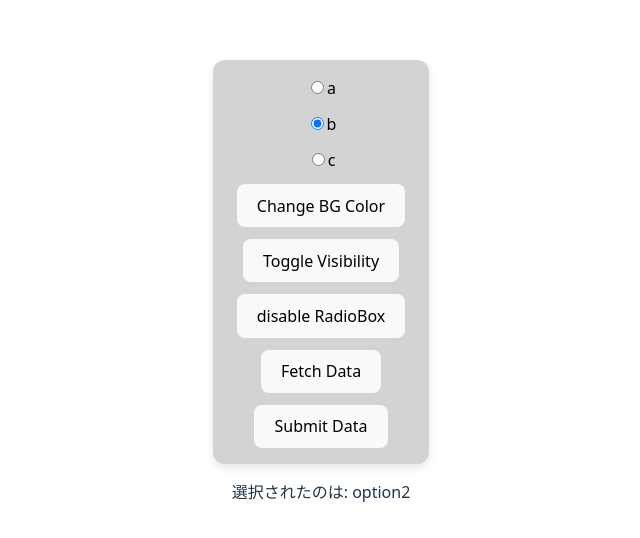
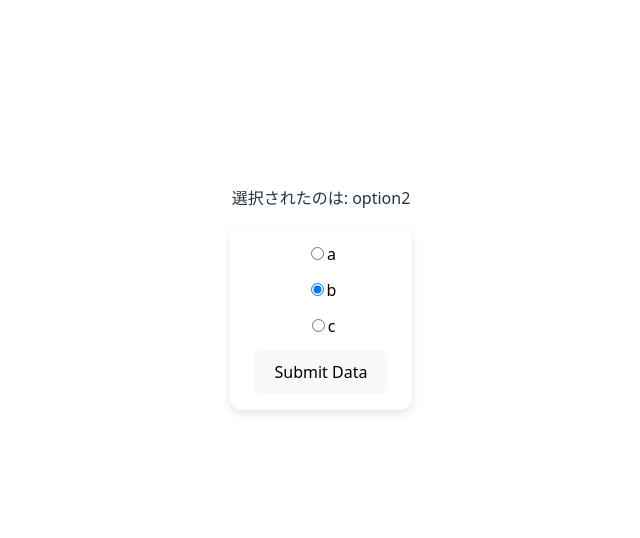
Before and after one commit to kirori-1/react, a React (Vite) app: page / in a window 1280 px wide. Shown: the part 110-648 px from the top of the page, without its empty margins (319-959 px from the left). Built offline with nearby package versions, Linux system fonts and the light colour scheme.

Commit message:
重构App组件，更新导入路径，移除未使用的CheckBoxGroup、RadioBox、RadioGroup和SelectBox组件，优化了选中值的显示逻辑。

```diff
--- a/src/App.tsx
+++ b/src/App.tsx
@@ -1,8 +1,8 @@
 import { useState } from "react";
 import "./App.css";
-// // import RadioBox from "./components/RadioBox";
+// // import RadioBox from "./components/form/RadioBox";
 // import FontColorPage from "./pages/FontColorPage";
-import RadioGroup from "./components/RadioGroup";
+import RadioGroup from "./components/form/RadioGroup";
 
 function App() {
   // const [count, setCount] = useState(0);
@@ -34,7 +34,9 @@ function App() {
           count is {count}
         </button>
       </div> */}
-
+      <div>
+        <p>選択されたのは: {selectedValue}</p>
+      </div>
       <div style={{ display: "flex", justifyContent: "center" }}>
         <RadioGroup
           initialFontColor="black"
@@ -46,12 +48,9 @@ function App() {
           onChange={handleRadioChange}
           isVisible={true}
           initialValue="default"
-          initactivable={true}
         />
       </div>
-      <div>
-        <p>選択されたのは: {selectedValue}</p>
-      </div>
+
       {/* <p className="read-the-docs">
         Click on the Vite and React logos to learn more
       </p> */}
--- a/src/components/RadioGroup.tsx
+++ b/src/components/form/RadioGroup.tsx
@@ -3,7 +3,6 @@ import React, { useState } from "react";
 interface RadioOption {
   label: string;
   value: string;
-  checkable: boolean;
 }
 
 interface RadioGroupProps {
@@ -11,55 +10,39 @@ interface RadioGroupProps {
   initialFontColor: string;
   initialSize: string;
   initialFontSize: string;
-  isVisible: boolean;
   initialValue: string;
-  initactivable: boolean;
   options: RadioOption[];
   defaultSelected?: string;
   onChange?: (selectedValue: string) => void;
+  isVisible?: boolean;
 }
 
 const RadioGroup: React.FC<RadioGroupProps> = ({
-  initialColor,
   initialFontColor,
   initialSize,
   initialFontSize,
-  initactivable,
-  isVisible,
+  onChange,
   initialValue,
   options,
   defaultSelected,
-  onChange,
+  isVisible = true,
 }) => {
+  if (!isVisible) {
+    return null;
+  }
   const [selectedValue, setSelectedValue] = useState<string | undefined>(
     defaultSelected
   );
-  const [color, setColor] = useState(initialColor);
+
   const [fontColor] = useState(initialFontColor);
   const [size] = useState(initialSize);
   const [fontSize] = useState(initialFontSize);
-  const [fetchedValue, setFetchedValue] = useState<string>("Fetch Data");
-  const [isRadioActive, setIsRadioActive] = useState(initactivable);
-  const [visible, setVisible] = useState(isVisible);
-  const [value, setValue] = useState(initialValue);
-
+  const [value] = useState(initialValue);
   const handleChange = (newVal: string) => {
     setSelectedValue(newVal);
     onChange?.(newVal);
   };
 
-  const fetchData = async () => {
-    try {
-      const response = await fetch("/api/data");
-      const data = await response.json();
-      setValue(data.value);
-      setFetchedValue(String(data.value));
-      console.log(JSON.stringify({ value }));
-    } catch (err) {
-      console.error(err);
-      setFetchedValue("Fetch failed");
-    }
-  };
 
   const submitData = async () => {
     const res = await fetch("/api/data", {
@@ -71,17 +54,9 @@ const RadioGroup: React.FC<RadioGroupProps> = ({
     console.log("提交结果：", result);
   };
 
-  const rgb = () => {
-    const r = Math.floor(Math.random() * 256);
-    const g = Math.floor(Math.random() * 256);
-    const b = Math.floor(Math.random() * 256);
-    return `rgb(${r},${g},${b})`;
-  };
-
   return (
     <div
       style={{
-        backgroundColor: color,
         color: fontColor,
         fontSize,
         minWidth: size,
@@ -93,8 +68,7 @@ const RadioGroup: React.FC<RadioGroupProps> = ({
         borderRadius: "12px",
         boxShadow: "0 4px 8px rgba(0,0,0,0.1)",
         flexWrap: "wrap", // 自动换行
-        flexDirection:"column",
-        visibility: visible ? "visible" : "hidden",
+        flexDirection: "column",
       }}
     >
       {options.map((o) => (
@@ -103,7 +77,6 @@ const RadioGroup: React.FC<RadioGroupProps> = ({
             type="radio"
             name="radio-group"
             value={o.value}
-            disabled={!isRadioActive}
             checked={selectedValue === o.value}
             onChange={() => handleChange(o.value)}
           />
@@ -111,12 +84,8 @@ const RadioGroup: React.FC<RadioGroupProps> = ({
         </label>
       ))}
 
-      <button onClick={() => setColor(rgb())}>Change BG Color</button>
-      <button onClick={() => setVisible(!visible)}>Toggle Visibility</button>
-      <button onClick={() => setIsRadioActive((prev) => !prev)}>
-        {isRadioActive ? "disable RadioBox" : "enable RadioBox"}
-      </button>
-      <button onClick={fetchData}>{fetchedValue}</button>
+
+
       <button onClick={submitData}>Submit Data</button>
     </div>
   );
```
Also changed, not shown: src/components/button/SetcolorButton.tsx (added, +21 -0 lines), src/components/button/SetselectButton.tsx (added, +24 -0 lines), src/components/button/SetvisibleButton.tsx (added, +12 -0 lines), src/components/fetch/FetchData.tsx (added, +29 -0 lines), src/pages/SecondLevelMenu.tsx (added, +33 -0 lines), src/components/form/CheckBoxGroup.tsx (renamed from src/components/CheckBoxGroup.tsx), src/components/form/RadioBox.tsx (renamed from src/components/RadioBox.tsx), src/components/form/SelectBox.tsx (renamed from src/components/SelectBox.tsx).
